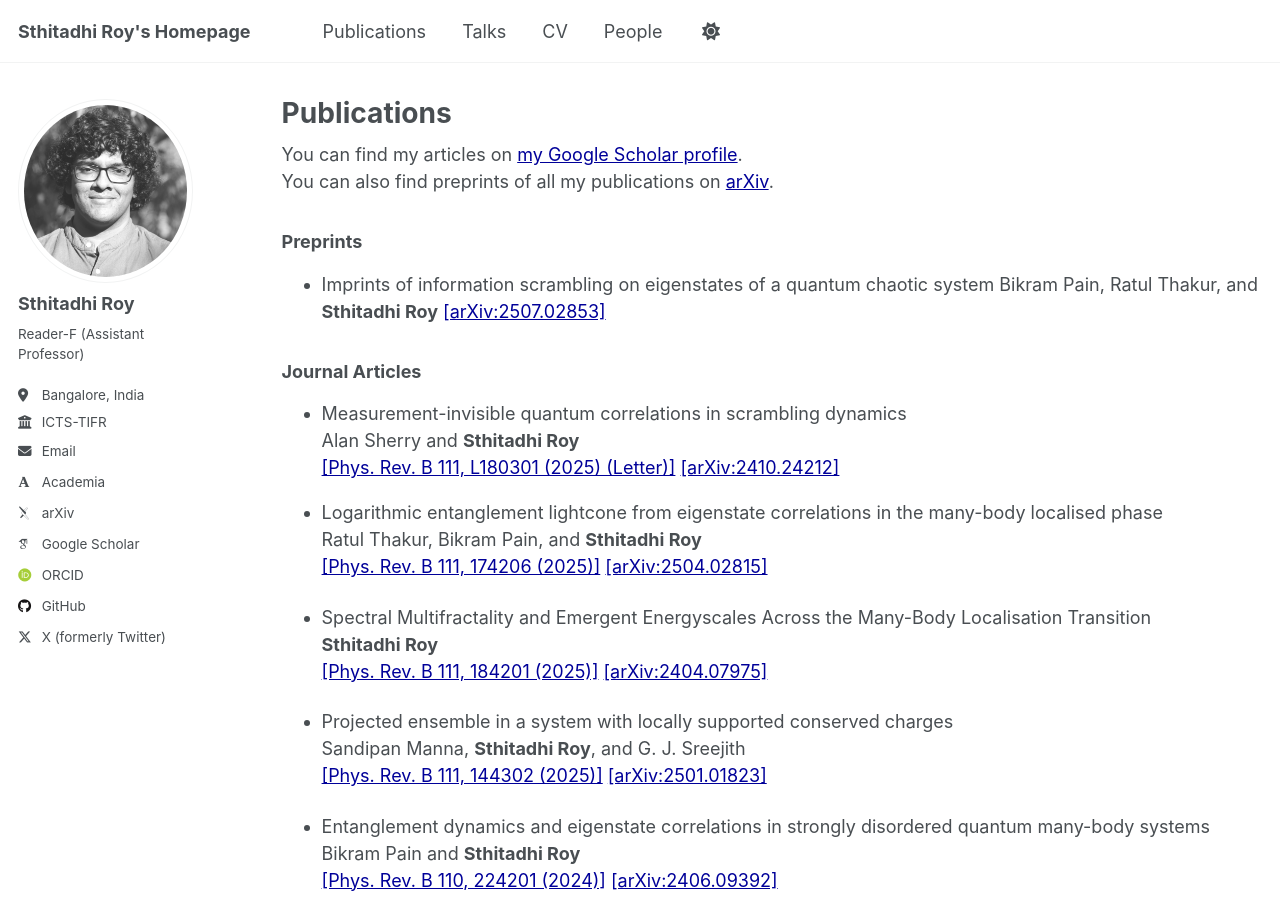
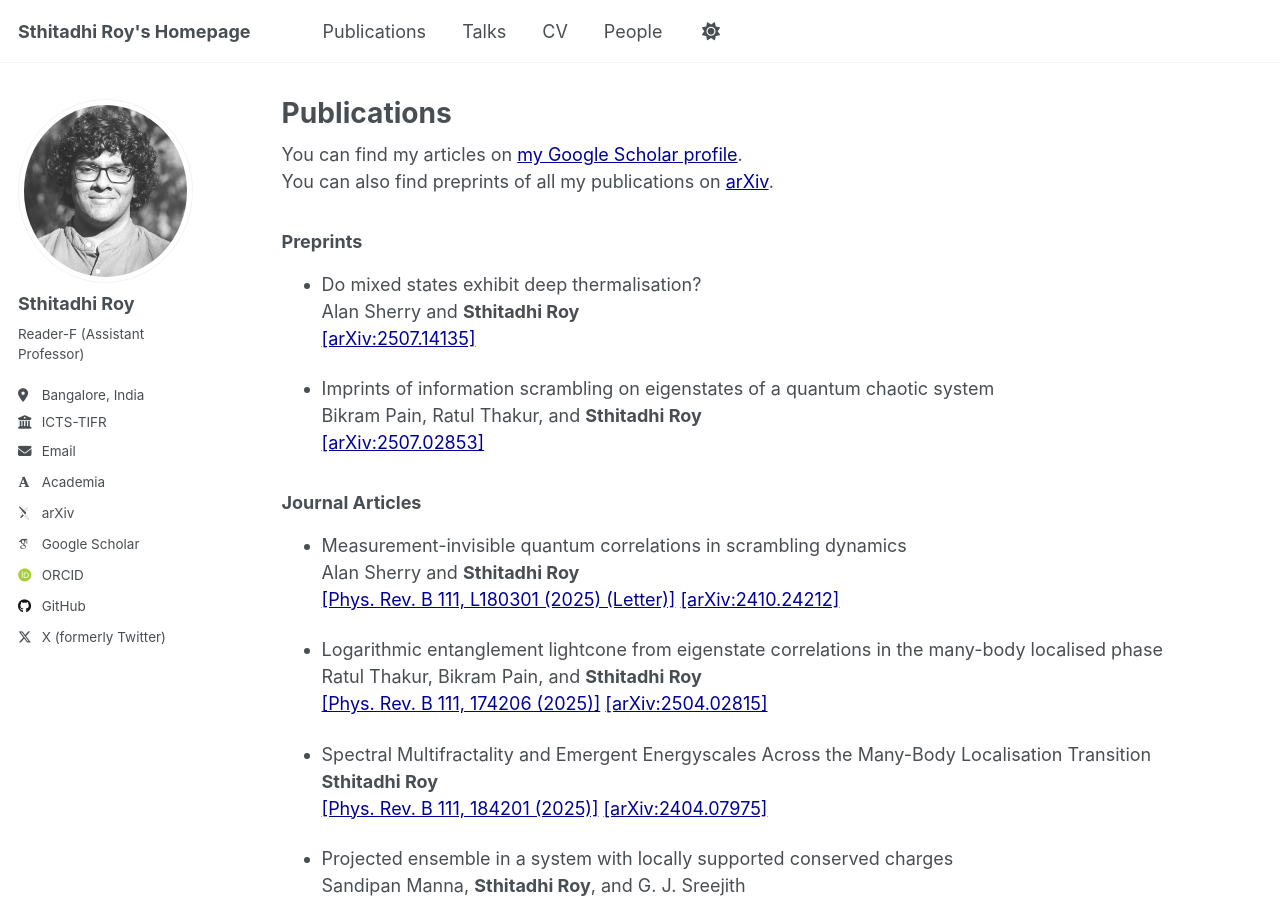
Before and after one commit to sthitadhi-roy/sthitadhi-roy.github.io, a Jekyll site: the page built from _pages/publications.md, in a window 1280 px wide and 900 px high. Built offline with Jekyll 4.4.1, drawn with Linux system fonts in a browser that asks for light colours; some web fonts are replaced.

Commit message:
Update publications.md

```diff
--- a/_pages/publications.md
+++ b/_pages/publications.md
@@ -17,7 +17,12 @@ author_profile: true
 
 {% include base_path %}
 
-<h3> Preprints </h3>
+### Preprints
+
+- Do mixed states exhibit deep thermalisation?
+  Alan Sherry and **Sthitadhi Roy**
+  [[arXiv:2507.14135]](https://arxiv.org/abs/2507.14135)
+
 - Imprints of information scrambling on eigenstates of a quantum chaotic system
   Bikram Pain, Ratul Thakur, and **Sthitadhi Roy**
   [[arXiv:2507.02853]](https://arxiv.org/abs/2507.02853)
@@ -27,6 +32,7 @@ author_profile: true
 - Measurement-invisible quantum correlations in scrambling dynamics
   Alan Sherry and **Sthitadhi Roy**
   [[Phys. Rev. B 111, L180301 (2025) (Letter)]](https://doi.org/10.1103/PhysRevB.111.L180301) [[arXiv:2410.24212]](https://arxiv.org/abs/2410.24212)
+
 - Logarithmic entanglement lightcone from eigenstate correlations in the many-body localised phase
   Ratul Thakur, Bikram Pain, and **Sthitadhi Roy**
   [[Phys. Rev. B 111, 174206 (2025)]](https://link.aps.org/doi/10.1103/PhysRevB.111.174206) [[arXiv:2504.02815]](https://arxiv.org/abs/2504.02815)
```
